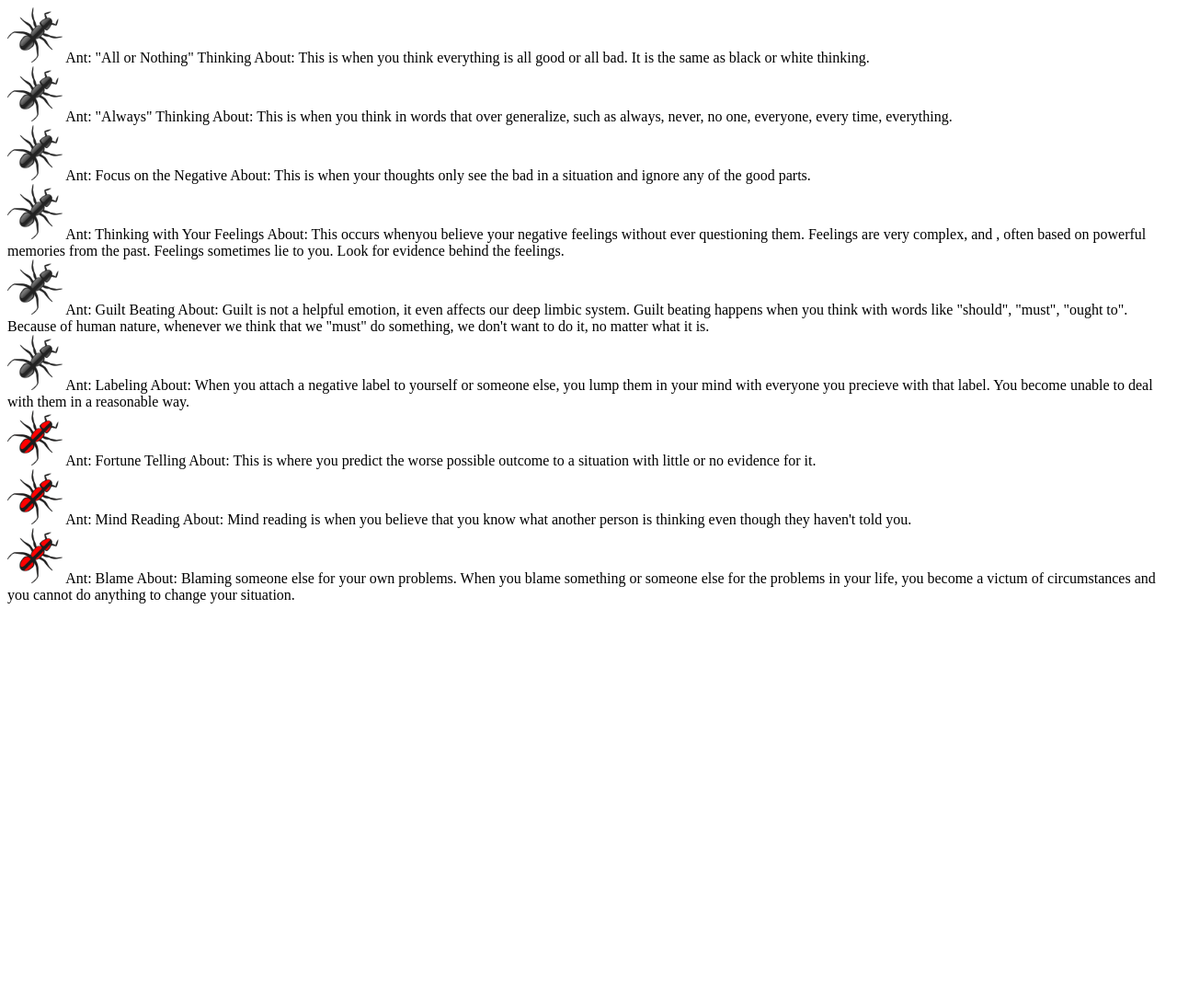
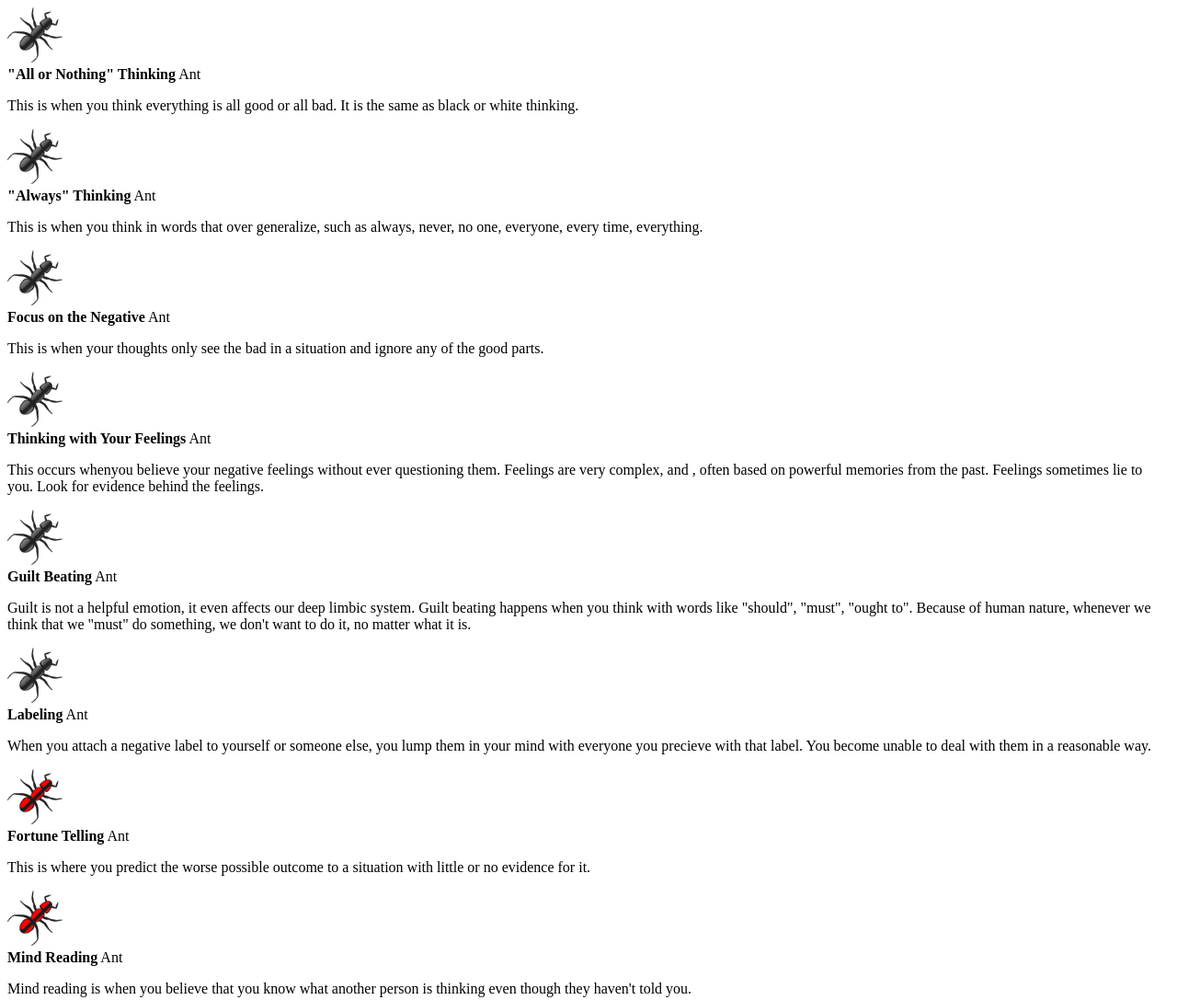
Before and after one commit to KickwhereCollab/ANTs, a plain HTML site: page public/index.html in a window 1280 px wide. Shown: the top 1087 px of the page at 92% size. Before the commit the page ends 800 px from the top, so only its background shows below. Drawn offline with nearby package versions, Linux system fonts and the light colour scheme.

Commit message:
edits template path for ant-info.html

```diff
--- a/public/app/ant-info/ant-info-dir.js
+++ b/public/app/ant-info/ant-info-dir.js
@@ -5,8 +5,6 @@ app.directive('antInfo', function() {
     scope: {
       antInfo: '=info'
     },
-    // templateUrl: 'ant-info.html'
-    template:
-      'Ant: {{antInfo.name}} About: {{antInfo.description}}'
+    templateUrl: 'app/ant-info/ant-info.html'
   };
 });
--- a/public/app/app.js
+++ b/public/app/app.js
@@ -1,5 +1,5 @@
 var app = angular.module('antsApp', ['antInfo-dir']);
 
 app.controller('mainController', ['$scope', '$log', 'antsFactory', function($scope, $log, antsFactory) {
-  $scope.types = antsFactory.antsTypes;
+  this.types = antsFactory.antsTypes;
 }]);
--- a/public/index.html
+++ b/public/index.html
@@ -10,7 +10,7 @@
     <script type="text/javascript" src="app/ant-info/ant-info-dir.js"></script>
   </head>
   <body ng-controller="mainController as main">
-    <div class="" ng-repeat="type in types">
+    <div class="" ng-repeat="type in main.types">
       <img ng-src="asset/img/{{type.color}}-ant.png" style="width:60px; height:60px" ng-cloak />
       <ant-info info="type"></ant-info>
     </div>
```
